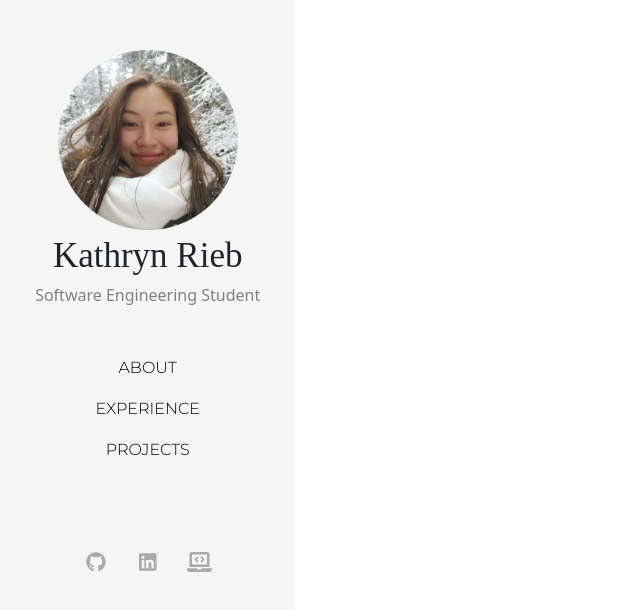
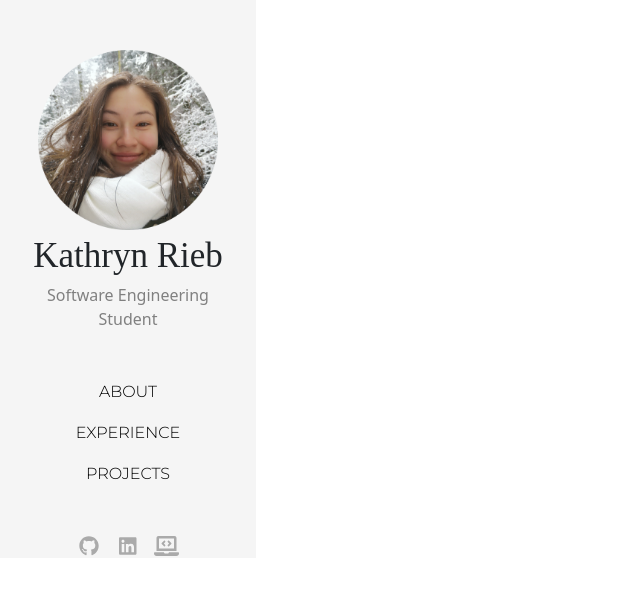
Before and after one commit to kanrieb/kanrieb.github.io, a React (Create React App) app: page / in a window 1280 px wide. Shown: the top 610 px of the page, without its empty margins (0-640 px from the left). Built offline with nearby package versions, Linux system fonts and the light colour scheme; a web font is replaced by a local one.

Commit message:
CSS changes

```diff
--- a/src/App.css
+++ b/src/App.css
@@ -1,3 +1,4 @@
+/*If screen size: 1239 x 764, shift to alternate layout*/
 .App {
   text-align: center;
 }
@@ -10,7 +11,8 @@
 }
 
 .one {
-  width: 30%;
+  width: 25%;
+  min-width: 240px;
 }
 
 .two {
@@ -92,7 +94,8 @@ h1 {
 
 .about-text {
   padding: 50px;
-  padding-left: 20px;
+  padding-left: 15px;
+  padding-right: 35px;
 }
 
 .sub {
@@ -120,7 +123,7 @@ h1 {
 }
 .col {
   flex: 1;
-  padding-top: 80px;
+  padding-top: 40px;
 }
 
 .flex-about {
--- a/src/components/navbar-layout.js
+++ b/src/components/navbar-layout.js
@@ -12,7 +12,7 @@ export function LocalNav({ children }) {
     <div
       style={{
         margin: 0,
-        height: "100vh",
+        height: "100%",
         textAlign: "center",
         backgroundColor: "#f5f5f5",
       }}
--- a/src/components/wrapper.js
+++ b/src/components/wrapper.js
@@ -12,6 +12,8 @@ export function Background({ children }) {
       style={{
         margin: 0,
         height: "100vh",
+        minHeight: "560px",
+        minWidth: "850px",
         textAlign: "center",
         backgroundPosition: "center",
         backgroundSize: "cover",
--- a/src/pages/experience.js
+++ b/src/pages/experience.js
@@ -14,11 +14,9 @@ const ExperiencePage = () => {
       <div
         style={{
           position: "relative",
-          height: "100vh",
+          height: "100%",
           width: "100%",
           textAlign: "left",
-          borderRadius: "25px",
-          boxShadow: "3px 3px grey",
           overflowY: "auto",
           paddingRight: "100px",
           paddingLeft: "100px",
--- a/src/pages/projects.js
+++ b/src/pages/projects.js
@@ -48,11 +48,9 @@ const ProjectsPage = () => {
         class="box"
         style={{
           position: "relative",
-          height: "100vh",
+          height: "100%",
           width: "100%",
           textAlign: "left",
-          borderRadius: "25px",
-          boxShadow: "3px 3px grey",
           overflowY: "auto",
           paddingRight: "100px",
           paddingLeft: "100px",
```
